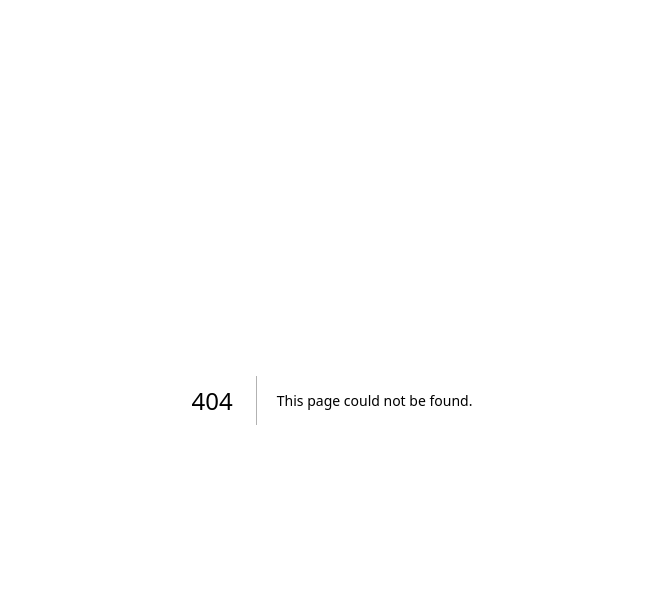
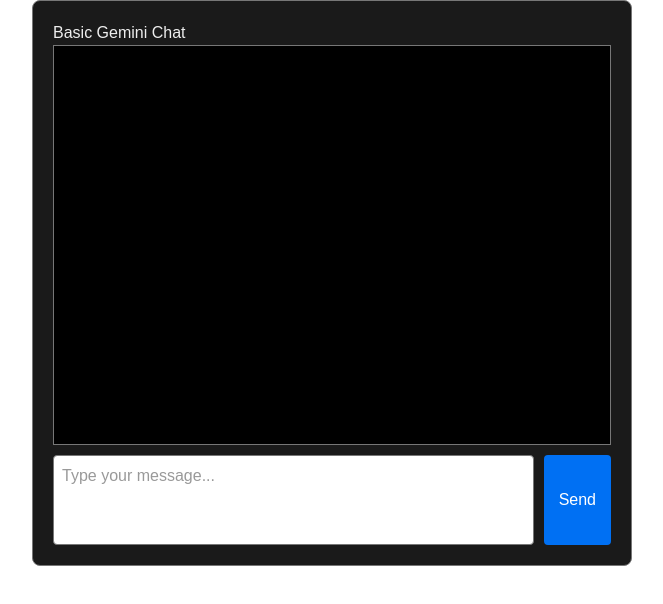
Before and after one commit to kylebtran/cordial, a Next.js app in the folder frontend/: page /basic-gemini-chat in a window 1280 px wide. Before the commit this address had no page. Shown: the top 604 px of the page, without its empty margins (308-971 px from the left). Built offline with nearby package versions, Linux system fonts and the light colour scheme.

Commit message:
basic gemini app.

```diff
--- /dev/null
+++ b/frontend/app/basic-gemini-chat/page.tsx
@@ -0,0 +1,174 @@
+// frontend/app/basic-gemini-chat/page.tsx
+"use client";
+
+import React, { useState } from "react";
+
+// Define a TypeScript interface for the shape of a chat message object
+interface ChatMessage {
+  text: string;
+  sender: "user" | "bot";
+}
+
+function BasicGeminiChat() {
+  const [inputMessage, setInputMessage] = useState<string>("");
+  const [messages, setMessages] = useState<ChatMessage[]>([]);
+  const [isLoading, setIsLoading] = useState<boolean>(false);
+  const [error, setError] = useState<string | null>(null);
+
+  const sendMessage = async () => {
+    if (!inputMessage.trim()) return;
+
+    const userMessage: ChatMessage = { text: inputMessage, sender: "user" };
+    setMessages((prevMessages) => [...prevMessages, userMessage]);
+
+    setInputMessage("");
+    setIsLoading(true);
+    setError(null);
+
+    try {
+      const backendUrl = "http://localhost:8000/api/chat";
+
+      const response = await fetch(backendUrl, {
+        method: "POST",
+        headers: {
+          "Content-Type": "application/json",
+        },
+        body: JSON.stringify({ message: userMessage.text }),
+      });
+
+      if (!response.ok) {
+        const errorData = await response.json();
+        throw new Error(
+          errorData.detail || `HTTP error! status: ${response.status}`
+        );
+      }
+
+      const data: { response: string } = await response.json();
+      const botMessage: ChatMessage = { text: data.response, sender: "bot" };
+      setMessages((prevMessages) => [...prevMessages, botMessage]);
+    } catch (err: any) {
+      console.error("Error sending message:", err);
+      setError(`Failed to get response: ${err.message}`);
+    } finally {
+      setIsLoading(false);
+    }
+  };
+
+  const handleKeyPress = (e: React.KeyboardEvent<HTMLTextAreaElement>) => {
+    if (e.key === "Enter" && !e.shiftKey) {
+      e.preventDefault();
+      sendMessage();
+    }
+  };
+
+  return (
+    <div
+      style={{
+        maxWidth: "600px",
+        margin: "auto",
+        padding: "20px",
+        // Make container borders visible against dark background
+        border: "1px solid #777", // Use a slightly lighter gray border
+        borderRadius: "8px",
+        // Ensure content inside has a default text color if not overridden
+        color: "#eee", // Light gray text for general elements
+        backgroundColor: "#1a1a1a", // Optional: Give the chat container a slightly less black background
+      }}
+    >
+      {/* Make the title visible */}
+      <h1 style={{ color: "#eee" }}>Basic Gemini Chat</h1>
+
+      {/* Chat Messages Display Area */}
+      <div
+        style={{
+          height: "400px",
+          overflowY: "scroll",
+          // Make chat area borders visible
+          border: "1px solid #777", // Use a slightly lighter gray border
+          padding: "10px",
+          marginBottom: "10px",
+          display: "flex",
+          flexDirection: "column",
+          // Ensure background is not transparent allowing body background to show through
+          backgroundColor: "#000", // Keep the chat area background black as per screenshot
+        }}
+      >
+        {messages.map((msg, index) => (
+          <div
+            key={index}
+            style={{
+              marginBottom: "10px",
+              alignSelf: msg.sender === "user" ? "flex-end" : "flex-start",
+              // Background colors seem okay from screenshot, but ensure text color is visible
+              backgroundColor: msg.sender === "user" ? "#dcf8c6" : "#f1f0f0", // Light backgrounds
+              padding: "8px 12px",
+              borderRadius: "10px",
+              maxWidth: "70%",
+              wordBreak: "break-word",
+              // Explicitly set text color to be visible on the light backgrounds
+              color: "#333", // Dark gray text for message bubbles
+            }}
+          >
+            {/* Strong tag inside message bubble will inherit the color */}
+            <strong>{msg.sender === "user" ? "You" : "Gemini"}:</strong>{" "}
+            {msg.text}
+          </div>
+        ))}
+        {/* Loading indicator */}
+        {isLoading && (
+          <div
+            style={{
+              alignSelf: "flex-start",
+              fontStyle: "italic",
+              color: "#aaa", // Make loading text visible
+            }}
+          >
+            Gemini is typing...
+          </div>
+        )}
+      </div>
+
+      {/* Input Area */}
+      <div style={{ display: "flex" }}>
+        <textarea
+          value={inputMessage}
+          onChange={(e) => setInputMessage(e.target.value)}
+          onKeyPress={handleKeyPress}
+          placeholder="Type your message..."
+          rows={3}
+          style={{
+            flexGrow: 1,
+            marginRight: "10px",
+            padding: "8px",
+            borderRadius: "4px",
+            border: "1px solid #777", // Make border visible
+            resize: "none",
+            // Explicitly set text and background color for the textarea
+            color: "#333", // Dark gray text for input
+            backgroundColor: "white", // White background for input field
+          }}
+          disabled={isLoading}
+        />
+        <button
+          onClick={sendMessage}
+          disabled={isLoading || !inputMessage.trim()}
+          style={{
+            padding: "8px 15px",
+            borderRadius: "4px",
+            border: "none",
+            backgroundColor: "#0070f3",
+            color: "white", // Button text color should be white on blue background
+            cursor: isLoading ? "not-allowed" : "pointer",
+          }}
+        >
+          Send
+        </button>
+      </div>
+
+      {/* Error Display */}
+      {error && <div style={{ color: "red", marginTop: "10px" }}>{error}</div>}
+    </div>
+  );
+}
+
+export default BasicGeminiChat;
```
Also changed, not shown: 2 other files (tests, documents, lock files or other folders).
